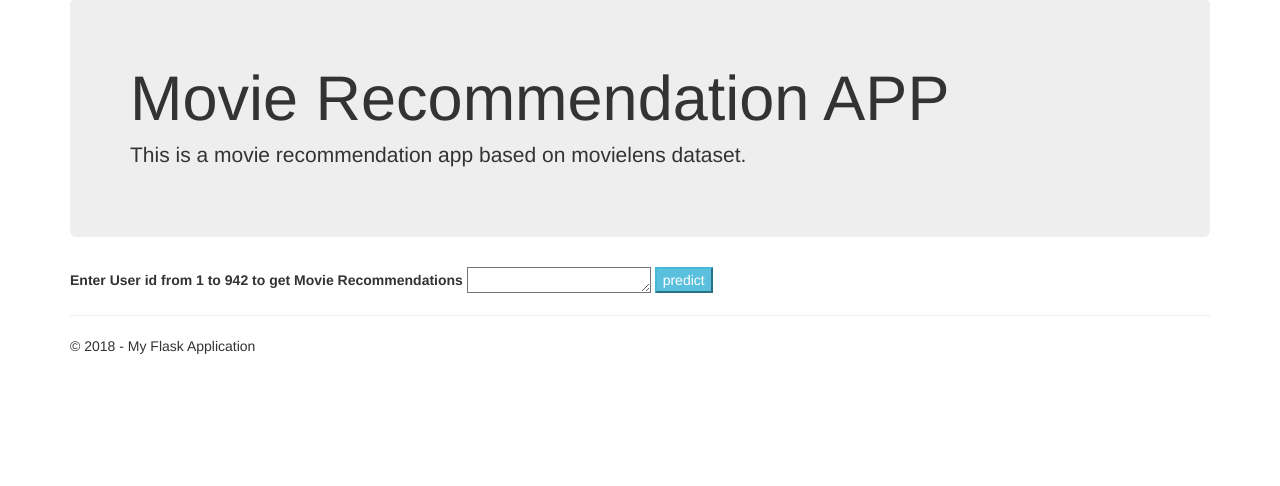
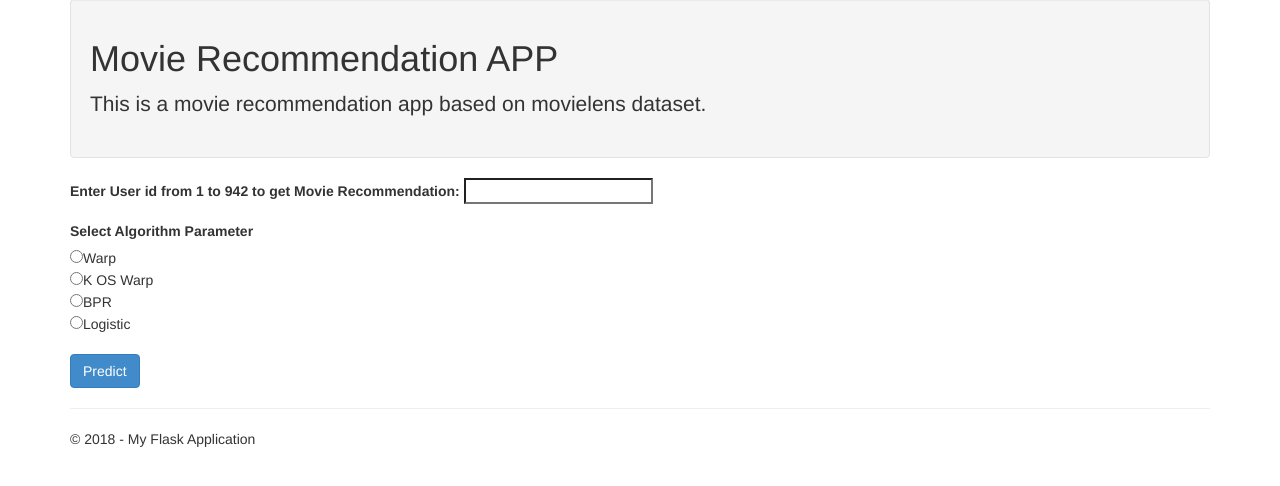
Before and after one commit to praveen2916/Movie-recommendation-app, a Flask app: page / in a window 1280 px wide. Shown: the part 51-537 px from the top of the page. Run offline with Flask 2, Linux system fonts and the light colour scheme; parts of the project's set-up code (start-up, migrations or seed data) failed here and were passed over; some libraries are stand-ins or nearby versions.

Commit message:
Final App structure

```diff
--- a/webappreco/webappreco/templates/index.html
+++ b/webappreco/webappreco/templates/index.html
@@ -2,21 +2,36 @@
 
 {% block content %}
 
-<div class="jumbotron">
+<div class="well">
     <h1>Movie Recommendation APP</h1>
     <p class="lead">This is a movie recommendation app based on movielens dataset.</p>
     <!--<p><a href="http://flask.pocoo.org/" class="btn btn-primary btn-large">Learn more &raquo;</a></p>-->
 </div>
 
-<div class="form-group">
-    <form action="{{ url_for('predict')}}" method="POST">
+<form action="{{ url_for('predict')}}" method="POST">
+    <div class="form-group">
 
-        <label for="comment">Enter User id from 1 to 942 to get Movie Recommendations</label>
-        <textarea name="comment" rows="1"></textarea>
+        <label for="exampleFormControlInput1">Enter User id from 1 to 942 to get Movie Recommendation:</label>
 
-        <input type="submit" class="btn-info" value="predict">
+        <input type="text" name="comment">
+        <br>
+    </div>
+    <div class="form-group">
+        <label for="exampleFormControlInput1 ">Select Algorithm Parameter </label> <br>
+        <input type="radio" name="model" value="Warp">Warp<br>
+        <input type="radio" name="model" value="K OS Warp">K OS Warp<br>
+        <input type="radio" name="model" value="BPR">BPR<br>
+        <input type="radio" name="model" value="Logistic">Logistic<br>
+        <br>
 
-    </form>
-</div>
+        <button type="submit" class="btn btn-primary">Predict</button>
+        <!--<input type="reset">-->
+
+    </div>
+
+</form>
+
+
+
 
 {% endblock %}
--- a/webappreco/webappreco/templates/predict.html
+++ b/webappreco/webappreco/templates/predict.html
@@ -2,13 +2,13 @@
 
 {% block content %}
 
-<h2>{{ umsg }}.</h2>
+<h2>{{ umsg }}</h2>
 
 {% for item in urated %}
 <ol> {{ item }} </ol>
 {% endfor %}
 
-<h3>{{ recomsg }}</h3>
+<h2>{{ recomsg }}</h2>
 
 {% for item in mreco %}
 <ol> {{ item }} </ol>
--- a/webappreco/webappreco/views.py
+++ b/webappreco/webappreco/views.py
@@ -32,8 +32,18 @@ def predict():
     """Renders the contact page."""
     data = fetch_movielens(min_rating=2.0)
 
+    if request.method == 'POST':
+        model = request.form['model']
+        if model =='Warp':
+            filename = 'warp_model.pkl'
+        elif model == 'K OS Warp':
+            filename='koswarp_model.pkl'
+        elif model == 'BPR':
+            filename ='bpr_model.pkl'
+        else:
+            filename = 'logistic_model.pkl'
 
-    loaded_model = pickle.load(open('model.pkl', 'rb'))
+    loaded_model = pickle.load(open(filename, 'rb'))
 
     def sample_recommendations(loaded_model, data, user_ids):
         #number of users and movies in training data
@@ -75,9 +85,9 @@ def predict():
 
     return render_template(
         'predict.html',
-        umsg='User Rated Movies',
+        umsg='Top 5 User Rated Movies',
         year=datetime.now().year,
-        recomsg='Our movie recommendations to user',
+        recomsg='Our Top 5 movie recommendations to user',
         urated = user_rated,
         mreco = my_reco
             )
```
Also changed, not shown: webappreco/bprwarp_model.py (added, +23 -0 lines), webappreco/koswarp_model.py (added, +23 -0 lines), webappreco/logistic_model.py (added, +23 -0 lines), webappreco/warp_model.py (added, +23 -0 lines), 7 other files.
